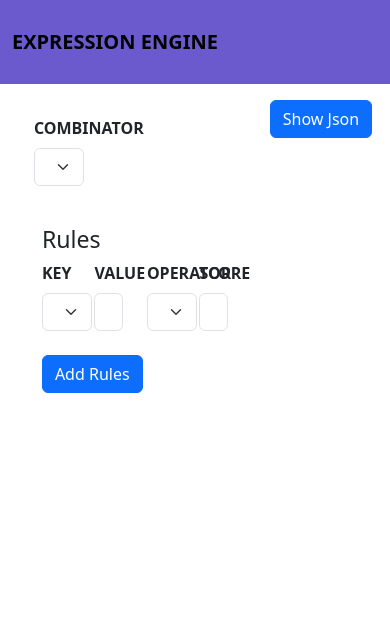
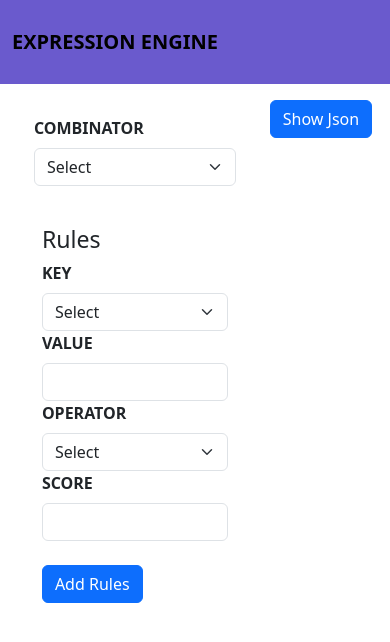
Before and after one commit to SMGhulam29091993/crego, a React (Create React App) app: page / in a window 390 px wide. Shown: the top 642 px of the page. Built offline with nearby package versions, Linux system fonts and the light colour scheme.

Commit message:
added responsiveness

```diff
--- a/src/components/FormComponet.js
+++ b/src/components/FormComponet.js
@@ -56,7 +56,7 @@ const Forms = () => {
           <div style={{width : "60%"}}>
             <Container fluid style={{padding:"1rem"}}>
               <Row >
-                <Col xs={3}>
+                <Col xs={12} sm={4}>
                   <Form.Group>
                     <Form.Label style={{textTransform:"uppercase", fontWeight : "bold"}}>Combinator</Form.Label>
                     <Form.Select
@@ -76,9 +76,11 @@ const Forms = () => {
               <Row>
                 <Col>
                   <h3>Rules</h3>
+
                     <Form.Group>
                       <Row>
-                      <Col xs={3}>
+                      <div style={{display:"flex", flexDirection:"column", flexWrap:"wrap"}}>
+                        <Col xs={12} md={4} lg={3} xl={2}>
                           <Form.Label style={{textTransform:"uppercase", fontWeight : "bold"}}>Key</Form.Label>
                           <Form.Select
                             aria-label="Default select example"
@@ -91,11 +93,11 @@ const Forms = () => {
                             <option value="account_balance">ACCOUNT BALANCE</option>
                           </Form.Select>
                         </Col>
-                      <Col xs={3}>
+                        <Col xs={12} md={4} lg={3} xl={2}>
                           <Form.Label style={{textTransform:"uppercase", fontWeight : "bold"}}>Value</Form.Label>
                           <Form.Control type="text" id="value" onChange={handleOutput} required/>
                         </Col>
-                      <Col xs={3}>
+                        <Col xs={12} md={4} lg={3} xl={2}>
                           <Form.Label style={{textTransform:"uppercase", fontWeight : "bold"}}>Operator</Form.Label>
                           <Form.Select
                             aria-label="Default select example"
@@ -110,12 +112,14 @@ const Forms = () => {
                             <option>{'='}</option>
                           </Form.Select>
                         </Col>
-                      <Col xs={3}>
+                        <Col xs={12} md={4} lg={3} xl={2}>
                           <Form.Label style={{textTransform:"uppercase", fontWeight : "bold"}}>Score</Form.Label>
                           <Form.Control type="text" id="score" onChange={handleOutput} required/>
                         </Col>
+                        </div>
                       </Row>
                     </Form.Group>
+
                   </Col>
               </Row>
             </Container>
@@ -139,7 +143,7 @@ const Forms = () => {
           { expression.rules.length > 0 && (<h4 style={{ textAlign: "center" }}>Rules</h4>)}
           <ul className='px-4'>
           {expression && expression.rules.map((rule, index) => (
-            <li key={index} style={{display:"flex", alignItems:"center", justifyContent:"space-between",padding: "1rem",
+            <li key={index} style={{display:"flex",flexWrap:"wrap", alignItems:"center", justifyContent:"space-between",padding: "1rem",
               border:"1.5px solid black", textTransform:"uppercase", fontWeight: "Bold", marginBottom:"10px"}}>
               <span style={{maxWidth:"4rem"}}>Key  <span style={{color:"blue" }}>{JSON.stringify(rule.key)}</span></span>
               <span style={{maxWidth:"4rem"}}>Value  <span style={{color:"blue" }}>{JSON.stringify(rule.output.value)}</span></span>
```
Lines whose indentation alone changed are shown as unchanged.
